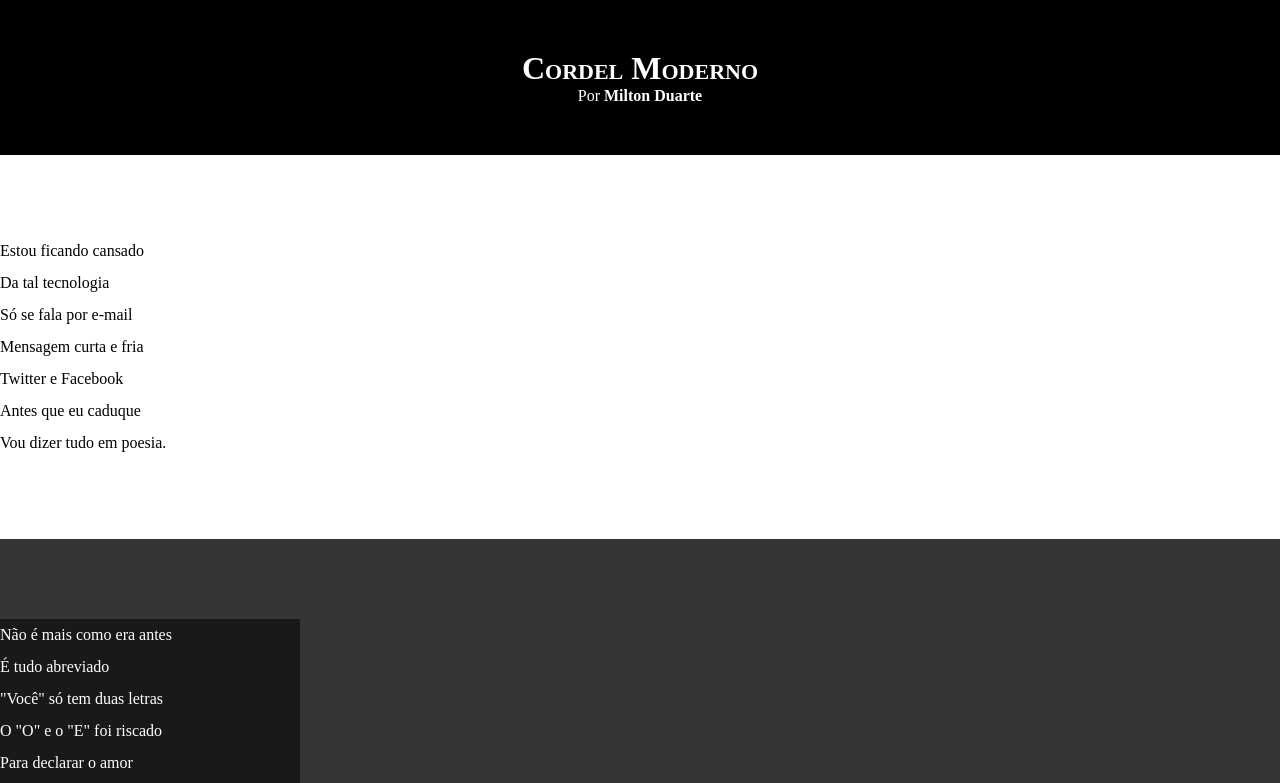
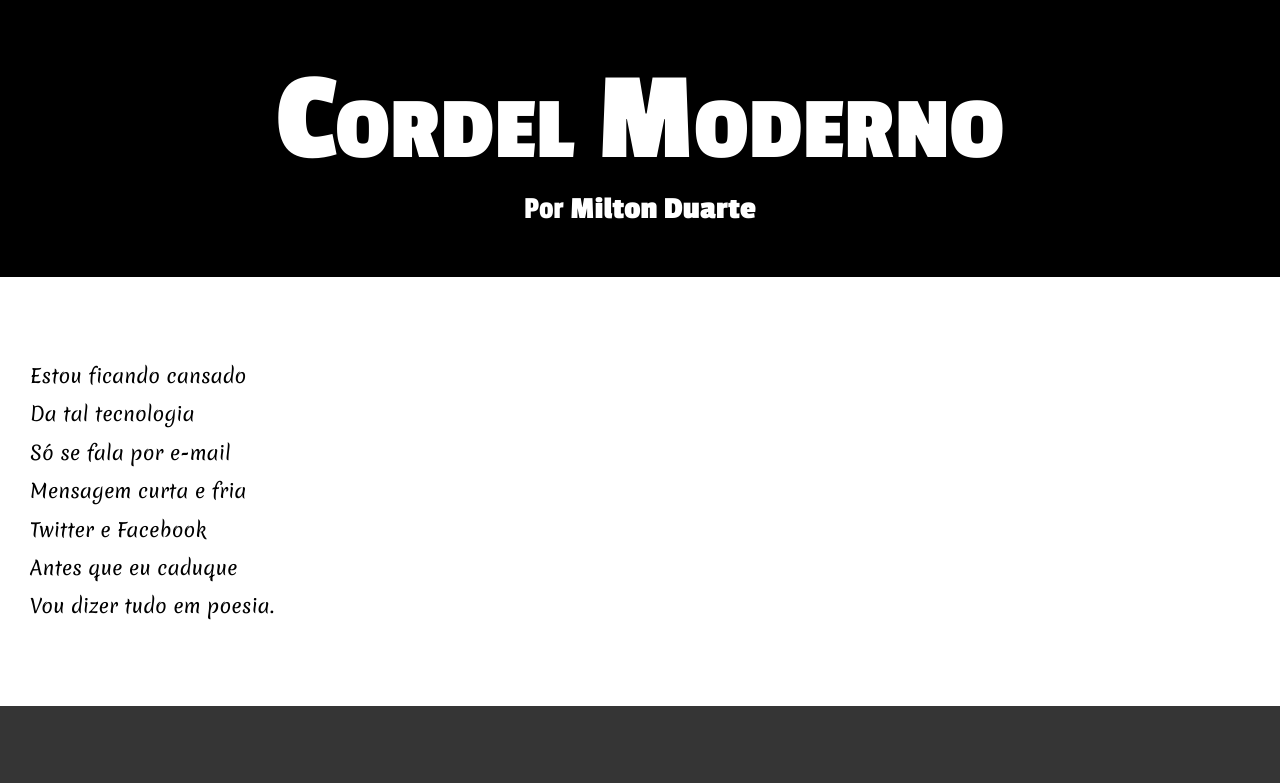
Before and after one commit to ThiagoPortoFreire/html5-css3-modulo-3-e-42, a plain HTML site: page challengers/index.html in a window 1280 px wide. Shown: the top 783 px of the page. Drawn offline with Linux system fonts and the light colour scheme.

Commit message:
atualizei fontes

```diff
--- a/challengers/style.css
+++ b/challengers/style.css
@@ -1,24 +1,38 @@
 @charset "UTF-8";
 
-*{
+@import url('https://fonts.googleapis.com/css2?family=Passion+One:wght@400;700;900&display=swap');
+
+@import url('https://fonts.googleapis.com/css2?family=Merienda:wght@300..900&display=swap');
+
+:root{/*edição de fontes*/
+    --fonte1: Verdana, Geneva, Tahoma, sans-serif;
+    --fonte2:"Merienda", cursive;
+    --fonte3:"Passion One", sans-serif;
+}
+*{/* edição gerais*/
     margin: 0px;
     padding: 0px;
+    font: 1em;
 }
 
 html, body{
     min-height: 100vh;
     background-color: darkgrey;
+    font-family: var(--fonte1);
 }
 
 header{
     background-color: black;
     color: white;
     text-align: center;
+    font-family: var(--fonte3);
+    font-size: 2em;
 }
 
 header > h1{
     padding-top: 50px;
     font-variant: small-caps;
+    font-size: 10vw; /*viewport width*/
 }
 
 header > p{
@@ -38,7 +52,10 @@ header a:hover, footer a:hover{
 section{
     padding-top: 10vh;
     padding-bottom: 10vh;
+    padding-left: 30px;
     line-height: 2em;
+    font-family: var(--fonte2);
+    font-size: larger;
 }
 
 section.normal{
@@ -53,8 +70,8 @@ section.imagem{
 
 section.imagem > p{
     background-color: rgba(0, 0, 0, 0.527);
-    width: 300px;
-
+    display: inline-block; /*caixa que se adapta ao conteúdo*/
+    padding: 5px;
 }
 
 footer{
```
